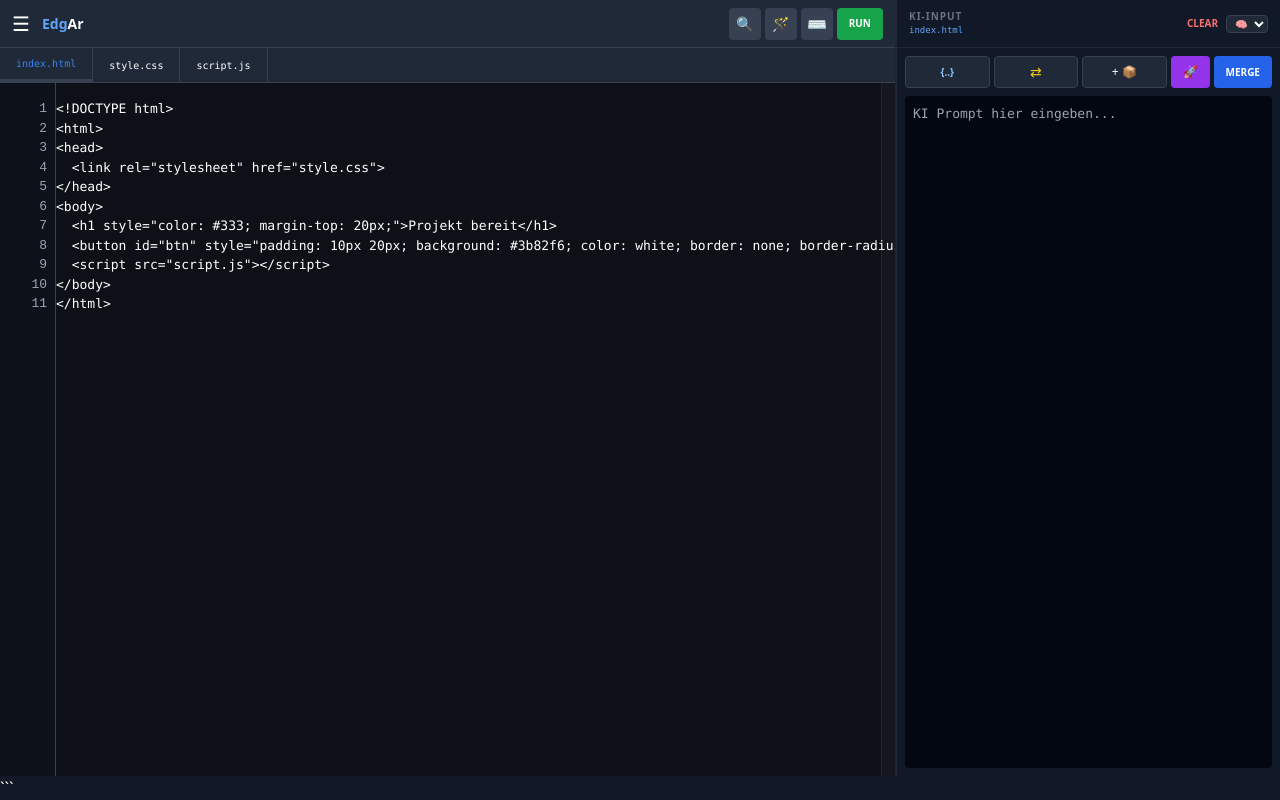
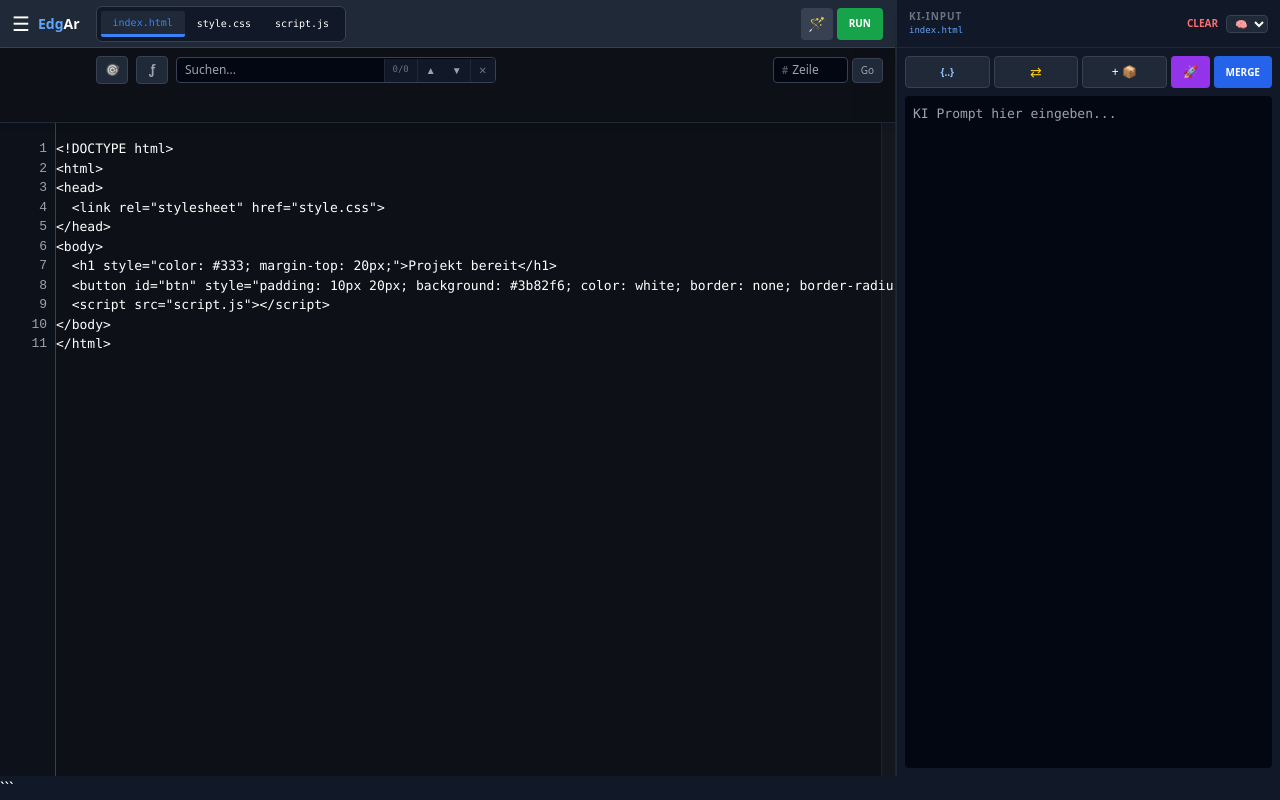
Before and after one commit to themarc156/EdgAr, a website: page index.html in a window 1280 px wide. Drawn offline with nearby package versions, Linux system fonts and the light colour scheme.

Commit message:
Update index.html

```diff
--- a/index.html
+++ b/index.html
@@ -233,43 +233,76 @@ mark.search-current {
     <div class="flex-1 flex overflow-hidden">
 
         <div class="w-full md:w-[70%] flex flex-col border-r border-gray-800 bg-[#0d1117]">
-            <header class="h-12 px-3 bg-gray-800 border-b border-gray-700 flex justify-between items-center shrink-0 z-20">
-                <div class="flex items-center space-x-3">
+            <header class="h-12 px-3 bg-gray-800 border-b border-gray-700 flex items-center justify-between shrink-0 z-20">
+    <div class="flex items-center space-x-4">
+        <div class="flex items-center space-x-2 shrink-0">
             <button onclick="toggleSidebar()" class="text-white text-xl">☰</button>
             <h1 class="text-sm font-bold text-blue-400">Edg<span class="text-white">Ar</span></h1>
         </div>
+
+        <div class="flex bg-gray-900 rounded-md p-1 text-[10px] font-mono border border-gray-700 shrink-0">
+            <button onclick="switchTab('html')" id="tab-html" class="px-3 py-1 rounded-sm hover:bg-gray-700 transition tab-active">index.html</button>
+            <button onclick="switchTab('css')" id="tab-css" class="px-3 py-1 rounded-sm hover:bg-gray-700 transition">style.css</button>
+            <button onclick="switchTab('js')" id="tab-js" class="px-3 py-1 rounded-sm hover:bg-gray-700 transition">script.js</button>
+        </div>
+    </div>
+
     <div class="flex items-center space-x-1 h-8">
-                    <button onclick="toggleSearch()" class="bg-gray-700 hover:bg-gray-600 w-8 h-full rounded text-sm transition">🔍</button>
         <button onclick="formatCurrentCode()" class="bg-gray-700 hover:bg-gray-600 w-8 h-full rounded text-sm transition">🪄</button>
-                    <button id="lockBtn" onclick="toggleEditMode()" class="bg-gray-700 hover:bg-gray-600 w-8 h-full rounded text-base">⌨️</button>
-                    <button onclick="runProject()" class="bg-green-600 hover:bg-green-500 px-3 h-full rounded text-[10px] font-bold uppercase ml-1">Run</button>
+        <button onclick="runProject()" class="bg-green-600 hover:bg-green-500 px-3 h-full rounded text-[10px] font-bold uppercase transition">Run</button>
     </div>
 </header>
 
-            <div class="bg-gray-800 flex text-[10px] font-mono border-b border-gray-700 overflow-x-auto shrink-0 z-20">
-                <button onclick="switchTab('html')" id="tab-html" class="px-4 py-2 border-r border-gray-700 hover:bg-gray-700 transition tab-active">index.html</button>
-                <button onclick="switchTab('css')" id="tab-css" class="px-4 py-2 border-r border-gray-700 hover:bg-gray-700 transition">style.css</button>
-                <button onclick="switchTab('js')" id="tab-js" class="px-4 py-2 border-r border-gray-700 hover:bg-gray-700 transition">script.js</button>
+<div id="permanentToolBar" class="bg-gray-850 p-2 border-b border-gray-800 flex flex-col space-y-2 z-30 shrink-0 shadow-md pl-24">
+
+    <div class="flex items-center w-full">
+
+        <div class="flex items-center space-x-2">
+            <button id="smartSelectBtnHeader" onclick="toggleSmartSelect()" class="bg-gray-800 hover:bg-gray-700 w-8 h-7 rounded flex items-center justify-center transition border border-gray-700">
+                <span id="smartSelectIconHeader" class="text-xs grayscale">🎯</span>
+            </button>
+            <button id="searchFuncBtn" onclick="toggleFunctionSearch()" class="bg-gray-800 hover:bg-gray-700 text-gray-400 font-bold w-8 h-7 flex items-center justify-center rounded text-xs border border-gray-700">ƒ</button>
+
+            <div class="relative flex items-center bg-gray-950 border border-gray-700 rounded w-[320px] overflow-hidden focus-within:border-blue-500 transition-colors">
+                <input id="searchInput" type="text" placeholder="Suchen..."
+                       class="flex-1 bg-transparent px-2 py-1 text-xs text-white outline-none focus:bg-gray-900 transition"
+                       oninput="updateSearch()" onkeydown="if(event.key==='Enter') findNext()">
+
+                <div class="flex items-center bg-gray-900 border-l border-gray-800 divide-x divide-gray-800">
+                    <span id="searchStatus" class="text-[9px] text-gray-500 font-mono px-2">0/0</span>
+                    <div class="flex">
+                        <button onclick="findPrev()" class="px-2 py-1 hover:text-white text-gray-400 transition text-[10px]">▲</button>
+                        <button onclick="findNext()" class="px-2 py-1 hover:text-white text-gray-400 transition text-[10px]">▼</button>
+                    </div>
+                    <button onclick="clearSearch()" class="px-2 py-1 text-gray-500 hover:text-red-400 text-[10px]">✕</button>
+                </div>
+            </div>
         </div>
 
-            <div id="searchPanel" class="hidden bg-gray-850 p-2 border-b border-gray-800 flex flex-col space-y-2 z-30 shrink-0 shadow-xl">
-                <div class="flex items-center space-x-2">
-                    <div class="relative flex-1">
-                        <input id="searchInput" type="text" placeholder="Suchen..." class="w-full bg-gray-950 border border-gray-700 rounded px-2 py-1 pr-6 text-xs text-white outline-none focus:border-blue-500" oninput="updateSearch()" onkeydown="if(event.key==='Enter') findNext()">
-                        <button onclick="clearSearch()" class="absolute right-2 top-1/2 -translate-y-1/2 text-gray-500 hover:text-white text-xs">✕</button>
+        <div class="flex-1"></div>
+
+        <div class="flex items-center space-x-1 shrink-0 pr-1">
+            <div class="flex items-center bg-gray-950 border border-gray-700 rounded overflow-hidden w-[75px]">
+                <span class="pl-2 text-gray-600 text-[10px] font-bold">#</span>
+                <input id="lineInput" type="number" placeholder="Zeile"
+                       class="w-full bg-transparent px-1 py-1 text-xs text-white outline-none [appearance:textfield] [&::-webkit-outer-spin-button]:appearance-none [&::-webkit-inner-spin-button]:appearance-none"
+                       onkeydown="if(event.key==='Enter') goToLine()">
             </div>
-                    <button id="searchFuncBtn" onclick="toggleFunctionSearch()" class="bg-gray-800 hover:bg-gray-700 text-gray-400 font-bold w-8 h-7 flex items-center justify-center rounded text-xs">ƒ</button>
-                    <span id="searchStatus" class="text-[10px] text-gray-500 min-w-[30px]">0/0</span>
-                    <button onclick="findPrev()" class="bg-gray-800 hover:bg-gray-700 px-3 py-1 rounded text-xs">◀</button>
-                    <button onclick="findNext()" class="bg-gray-800 hover:bg-gray-700 px-3 py-1 rounded text-xs">▶</button>
+            <button onclick="goToLine()" class="bg-gray-800 hover:bg-gray-700 px-2 py-1 rounded border border-gray-700 text-[10px] text-gray-400">Go</button>
         </div>
-                <div id="searchHistory" class="flex space-x-2 overflow-x-auto pb-1"></div>
+    </div>
+
+    <div class="flex items-center mt-1">
+        <div class="w-[80px] shrink-0"></div>
+        <div id="searchHistory" class="flex-1 flex items-center space-x-2 overflow-x-auto min-h-[22px] no-scrollbar">
+            </div>
+    </div>
 </div>
 
             <div id="editorContainer" class="flex-1 relative overflow-hidden bg-[#0d1117]">
                 <div id="lineNumbers">1</div>
                 <div id="searchBackdrop"></div>
-                <textarea id="mainEditor" spellcheck="false" inputmode="none" oninput="onEditorInput(event)" onscroll="onEditorScroll()" onclick="handleEditorClick()" placeholder="Code hier eingeben..."></textarea>
+                <textarea id="mainEditor" spellcheck="false" oninput="onEditorInput(event)" onscroll="onEditorScroll()" onclick="handleEditorClick()" placeholder="Code hier eingeben..."></textarea>
 
                 <div id="scrollMap"
                      onclick="handleScrollMapClick(event)"
@@ -393,19 +426,18 @@ updateLineNumbers(); // ← DAS FEHLT
 
         function toggleSmartSelect() {
     isSmartSelectActive = !isSmartSelectActive;
-            const btn = document.getElementById('smartSelectBtn');
-            const status = document.getElementById('smartStatus');
-            const icon = document.getElementById('smartSelectIcon');
+    const btn = document.getElementById('smartSelectBtnHeader'); // Neue ID
+    const icon = document.getElementById('smartSelectIconHeader'); // Neue ID
 
     if (isSmartSelectActive) {
-                status.innerText = "ON";
-                status.classList.replace('bg-gray-700', 'bg-blue-600');
-                icon.classList.replace('text-gray-500', 'text-blue-400');
+        btn.classList.add('border-blue-500', 'bg-blue-900/30');
+        icon.classList.remove('grayscale');
+        icon.classList.add('text-blue-400');
         showToast("Bereich-Auswahl aktiviert", "blue");
     } else {
-                status.innerText = "OFF";
-                status.classList.replace('bg-blue-600', 'bg-gray-700');
-                icon.classList.replace('text-blue-400', 'text-gray-500');
+        btn.classList.remove('border-blue-500', 'bg-blue-900/30');
+        icon.classList.add('grayscale');
+        icon.classList.remove('text-blue-400');
         showToast("Bereich-Auswahl deaktiviert", "blue");
     }
 }
@@ -456,7 +488,30 @@ updateLineNumbers(); // ← DAS FEHLT
     }
 }
 
+function goToLine() {
+    const lineInput = document.getElementById('lineInput');
+    const lineNumber = parseInt(lineInput.value);
+    if (!lineNumber) return;
 
+    const lines = editorEl.value.split('\n');
+    if (lineNumber > 0 && lineNumber <= lines.length) {
+        let charIndex = 0;
+        for (let i = 0; i < lineNumber - 1; i++) {
+            charIndex += lines[i].length + 1;
+        }
+        editorEl.focus();
+        editorEl.setSelectionRange(charIndex, charIndex);
+
+        // Scroll-Berechnung
+        const lineHeight = 18; // Deine geschätzte Line-Height in px
+        editorEl.scrollTop = (lineNumber - 5) * lineHeight; // -5 damit die Zeile nicht ganz oben klebt
+
+        showToast(`Zeile ${lineNumber}`, "blue");
+        lineInput.value = "";
+    } else {
+        showToast("Existiert nicht", "red");
+    }
+}
 
 
         function autoResizeAiInput(el) {
@@ -747,33 +802,32 @@ function formatCurrentCode() {
 function toggleSymbols() { document.getElementById('symbolsPanel').classList.toggle('hidden'); }
 
 function toggleSearch() {
-    const panel = document.getElementById('searchPanel');
     const input = document.getElementById('searchInput');
-    panel.classList.toggle('hidden');
-    if(!panel.classList.contains('hidden')) {
+    if (input) {
         input.focus();
+        input.select(); // Markiert den Text, damit du sofort losschreiben kannst
         updateSearch();
-    } else {
-        renderHighlights();
     }
 }
 
 function toggleFunctionSearch() {
     const btn = document.getElementById('searchFuncBtn');
     isFunctionSearch = !isFunctionSearch;
+
     if(isFunctionSearch) {
-        btn.classList.remove('bg-gray-800', 'text-gray-400');
-        btn.classList.add('bg-blue-600', 'text-white');
+        // Blaues Leuchten statt massiv blauem Block
+        btn.classList.add('text-blue-400', 'border-blue-500', 'bg-blue-900/30');
         showToast("Funktions-Filter aktiv", "blue");
     } else {
-        btn.classList.remove('bg-blue-600', 'text-white');
-        btn.classList.add('bg-gray-800', 'text-gray-400');
+        btn.classList.remove('text-blue-400', 'border-blue-500', 'bg-blue-900/30');
     }
     updateSearch();
 }
 
 function updateSearch() {
     const input = document.getElementById('searchInput');
+    if (!input) return; // Sicherheits-Check
+
     const query = input.value.trim();
     const text = editorEl.value;
     searchMatches = [];
@@ -784,9 +838,14 @@ function updateSearch() {
         window.historyTimer = setTimeout(() => addToHistory(query), 1500);
     }
 
-    if (!query || document.getElementById('searchPanel').classList.contains('hidden')) {
+    // WICHTIG: Hier war der Fehler!
+    // Wir prüfen NUR noch, ob die Query leer ist.
+    // Die Prüfung auf 'searchPanel' (das es nicht mehr gibt) ist weg.
+    if (!query) {
         backdropEl.innerHTML = escapeHtml(text).replace(/\n/g, '<br>');
         document.getElementById('searchStatus').innerText = "0/0";
+        renderHighlights();
+        updateScrollMap();
         return;
     }
 
@@ -816,7 +875,12 @@ function updateSearch() {
         }
     }
 
-    document.getElementById('searchStatus').innerText = searchMatches.length > 0 ? `1/${searchMatches.length}` : "0/0";
+    // Status Anzeige aktualisieren
+    const statusEl = document.getElementById('searchStatus');
+    if (statusEl) {
+        statusEl.innerText = searchMatches.length > 0 ? `1/${searchMatches.length}` : "0/0";
+    }
+
     if (searchMatches.length > 0) {
         currentSearchIndex = 0;
         selectMatch();
@@ -888,8 +952,9 @@ function renderHighlights() {
     const query = document.getElementById('searchInput').value;
     const text = editorEl.value;
 
-    // Wenn keine Suche aktiv ist, Text normal anzeigen (ohne Markierung)
-    if (!query || searchMatches.length === 0 || document.getElementById('searchPanel').classList.contains('hidden')) {
+    // GEÄNDERT: Die Prüfung auf 'searchPanel' wurde entfernt.
+    // Wir prüfen nur noch, ob eine Query existiert und ob Treffer da sind.
+    if (!query || searchMatches.length === 0) {
         backdropEl.innerHTML = escapeHtml(text).replace(/\n/g, '<br>');
         return;
     }
@@ -924,7 +989,9 @@ function renderHighlights() {
     resultHtml += escapeHtml(text.substring(lastIdx));
 
     // In das Backdrop-Element schreiben und Zeilenumbrüche fixen
+    // Das zusätzliche Leerzeichen am Ende verhindert Scroll-Glitch bei manchen Browsern
     backdropEl.innerHTML = resultHtml.replace(/\n/g, '<br>') + " ";
+
     console.log("Anzahl Treffer im Backdrop:", backdropEl.querySelectorAll('mark').length);
 }
 
```
Lines whose indentation alone changed are shown as unchanged.
